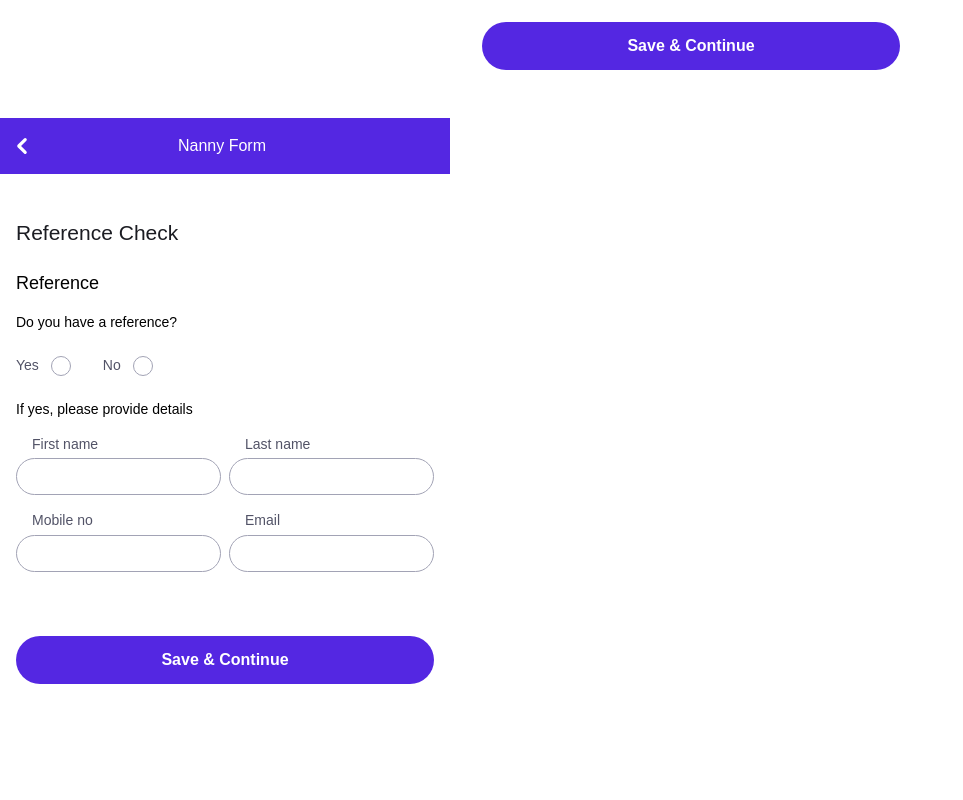
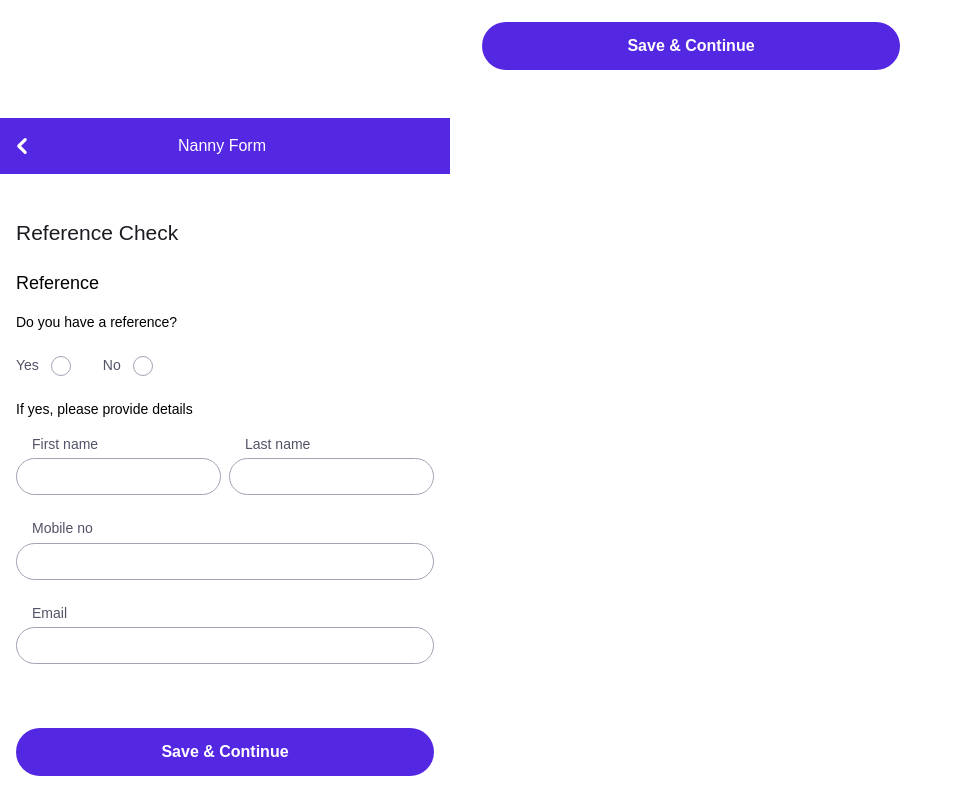
Before and after one commit to andres-codigo/nanny-nina, a Vue app: page /nanny-service-launch-checklist-onboarding in a window 1280 px wide. Shown: the part 4151-4951 px from the top of the page, without its empty margins (0-963 px from the left). Before the commit the page ends 4859 px from the top, so only its background shows below. Built offline with nearby package versions, Linux system fonts and the light colour scheme.

Commit message:
[vue] header DOM updated for worker > nanny > onboarding > reference page

```diff
--- a/src/pages/02-worker/nanny/service-launch-and-checklist/pages/ReferenceForm09.vue
+++ b/src/pages/02-worker/nanny/service-launch-and-checklist/pages/ReferenceForm09.vue
@@ -28,9 +28,12 @@ import ButtonPrimary from '../../../../../components/buttons/ButtonPrimary.vue'
 								<div><InputField text="Last name" /></div>
 							</div>
 
-							<div class="mt-4 grid grid-cols-2 gap-y-6 gap-x-2">
-								<div><InputField text="Mobile no" /></div>
-								<div><InputField text="Email" /></div>
+							<div class="mt-6">
+								<InputField text="Mobile no" />
+							</div>
+
+							<div class="mt-6">
+								<InputField text="Email" />
 							</div>
 						</div>
 					</div>
```
